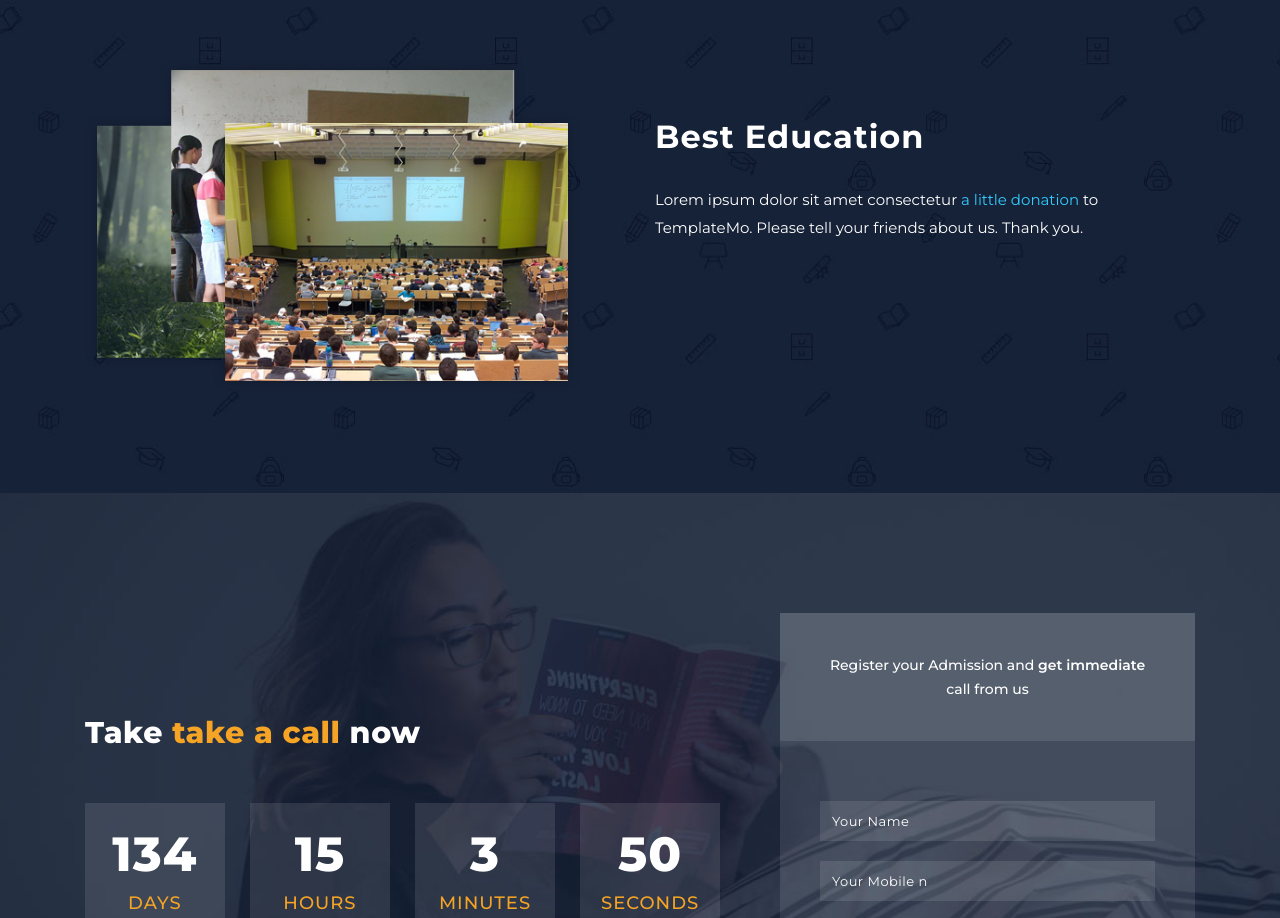
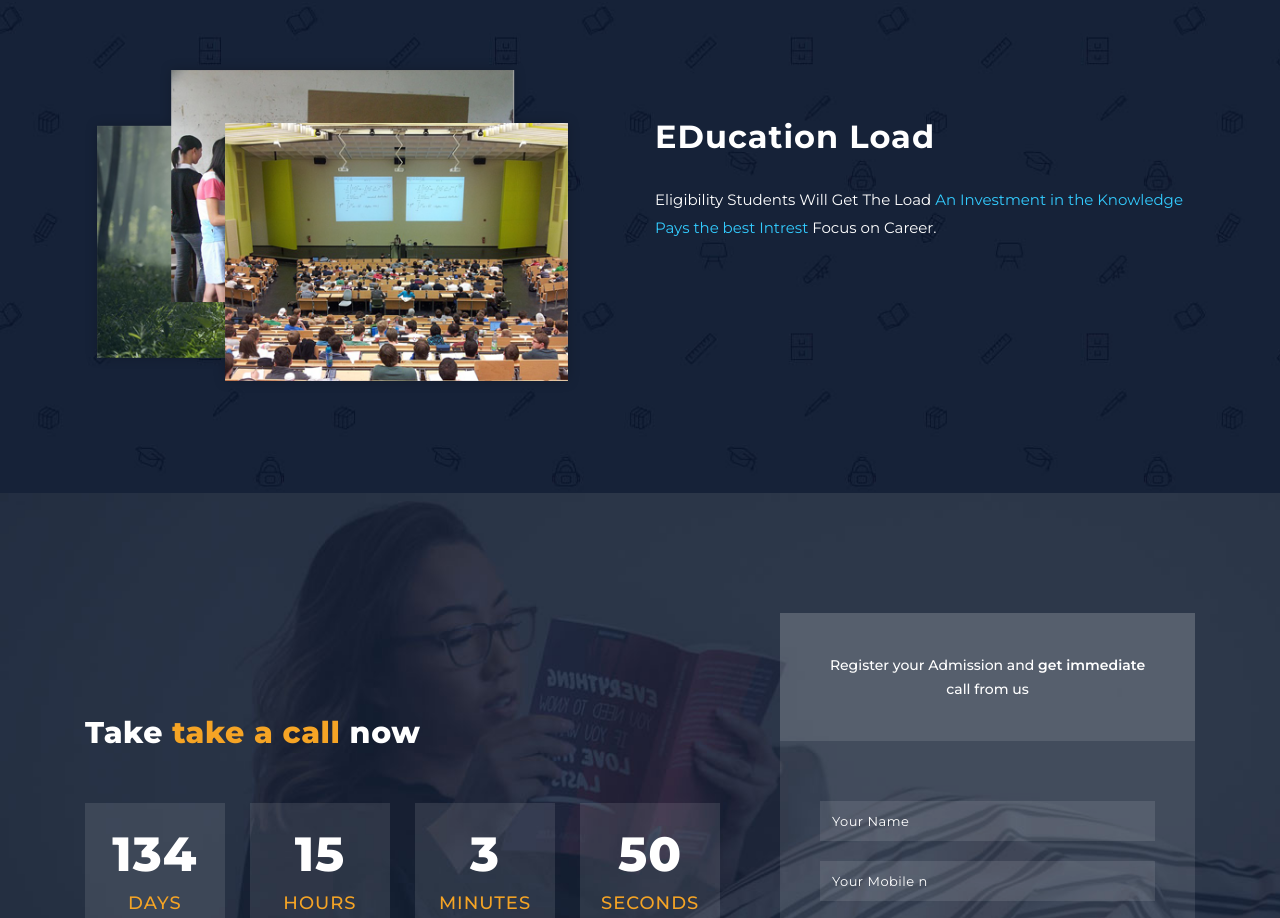
Before and after one commit to educacarrier/educa, a plain HTML site: page Educa/index.html in a window 1280 px wide. Shown: the part 1090-2008 px from the top of the page. Drawn offline with Linux system fonts and the light colour scheme.

Commit message:
Update index.html

```diff
--- a/Educa/index.html
+++ b/Educa/index.html
@@ -157,8 +157,8 @@ Template design Kishor
                     <img src="assets/images/choose-us-image-01.png" alt="">
                   </div>
                   <div class="col-md-6">
-                    <h4>Best Education</h4>
-                    <p>Lorem ipsum dolor sit amet consectetur <a href="#" target="_parent" rel="sponsored">a little donation</a> to TemplateMo. Please tell your friends about us. Thank you.</p>
+                    <h4>EDucation Load </h4>
+                    <p>Eligibility Students Will Get The Load  <a href="#" target="_parent" rel="sponsored">An Investment in the Knowledge Pays the best Intrest</a> Focus on Career.</p>
                   </div>
                 </div>
               </article>
```
